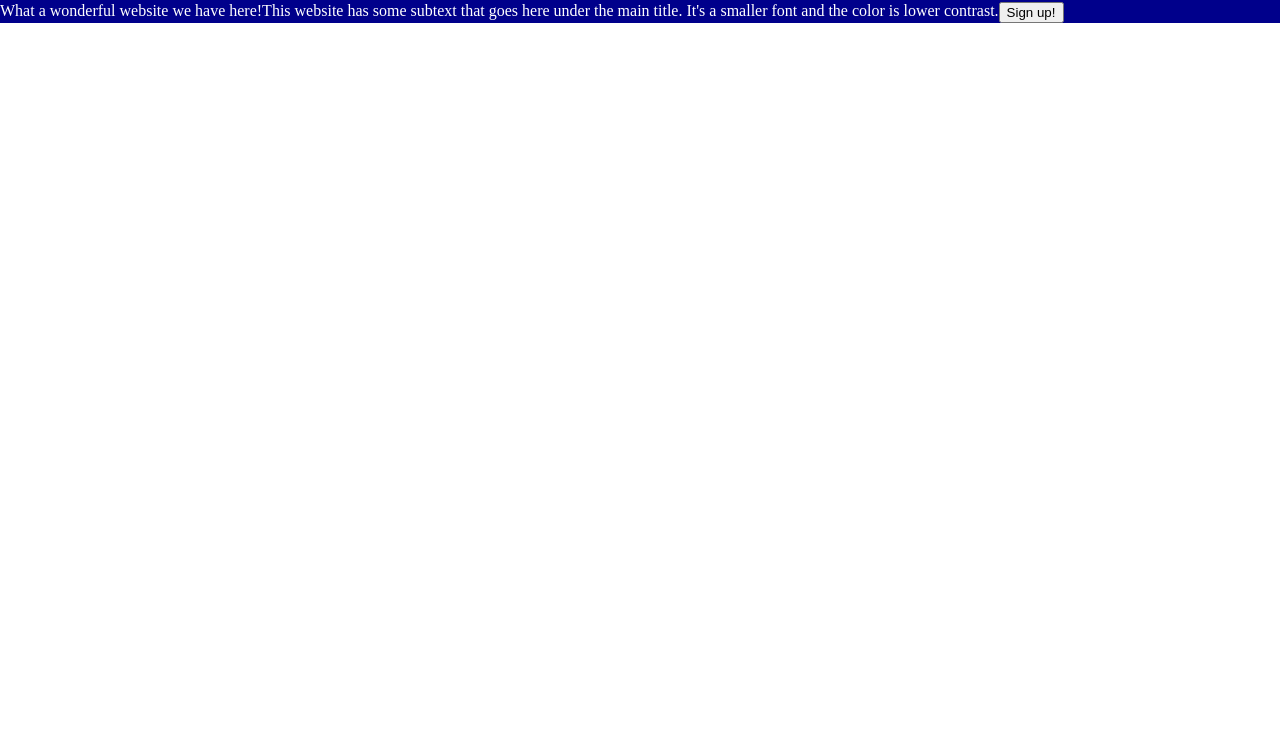
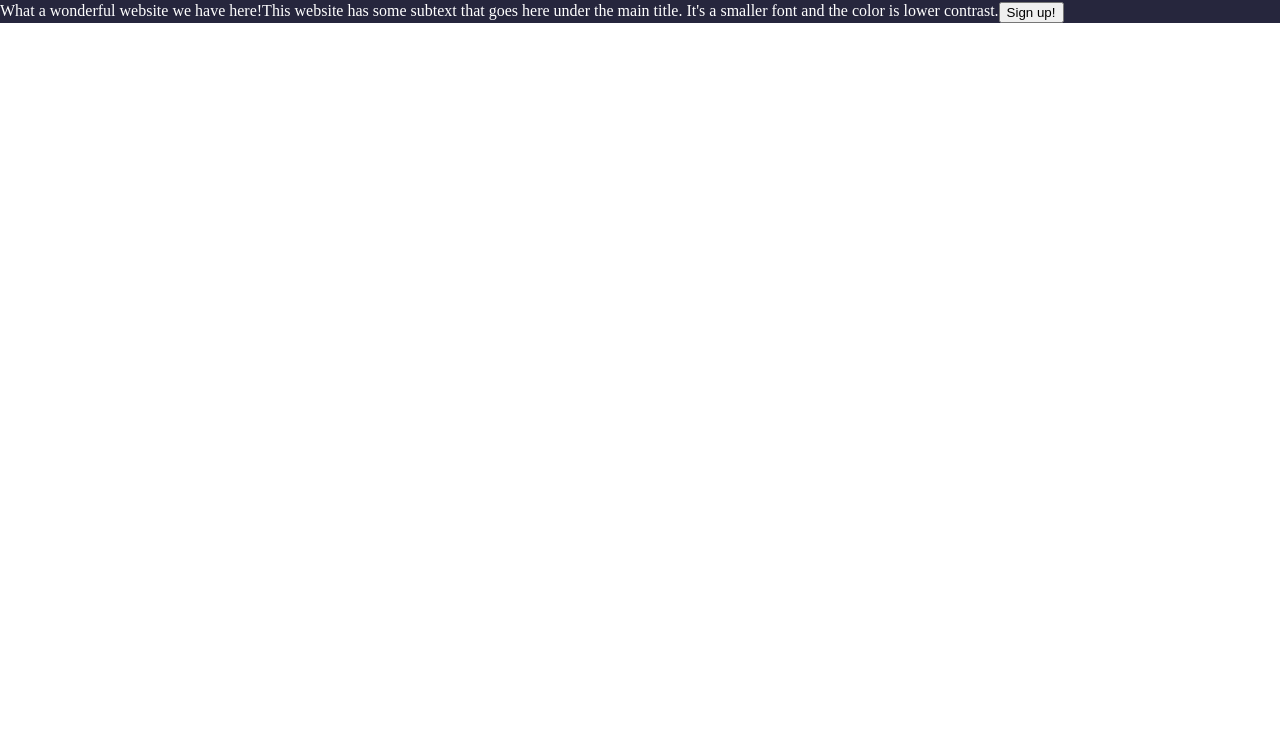
Before and after one commit to Markconstruct/LandingPage, a plain HTML site: page index.html in a window 1280 px wide. Shown: the part 48-800 px from the top of the page. Drawn offline with Linux system fonts and the light colour scheme.

Commit message:
Change header background color

```diff
--- a/Styles.css
+++ b/Styles.css
@@ -15,7 +15,7 @@ ul {
 .header-top,
 .header-bottom {
     display: flex;
-    background-color: darkblue;
+    background-color: rgb(38, 38, 61);
     color: white;
 }
 
```
